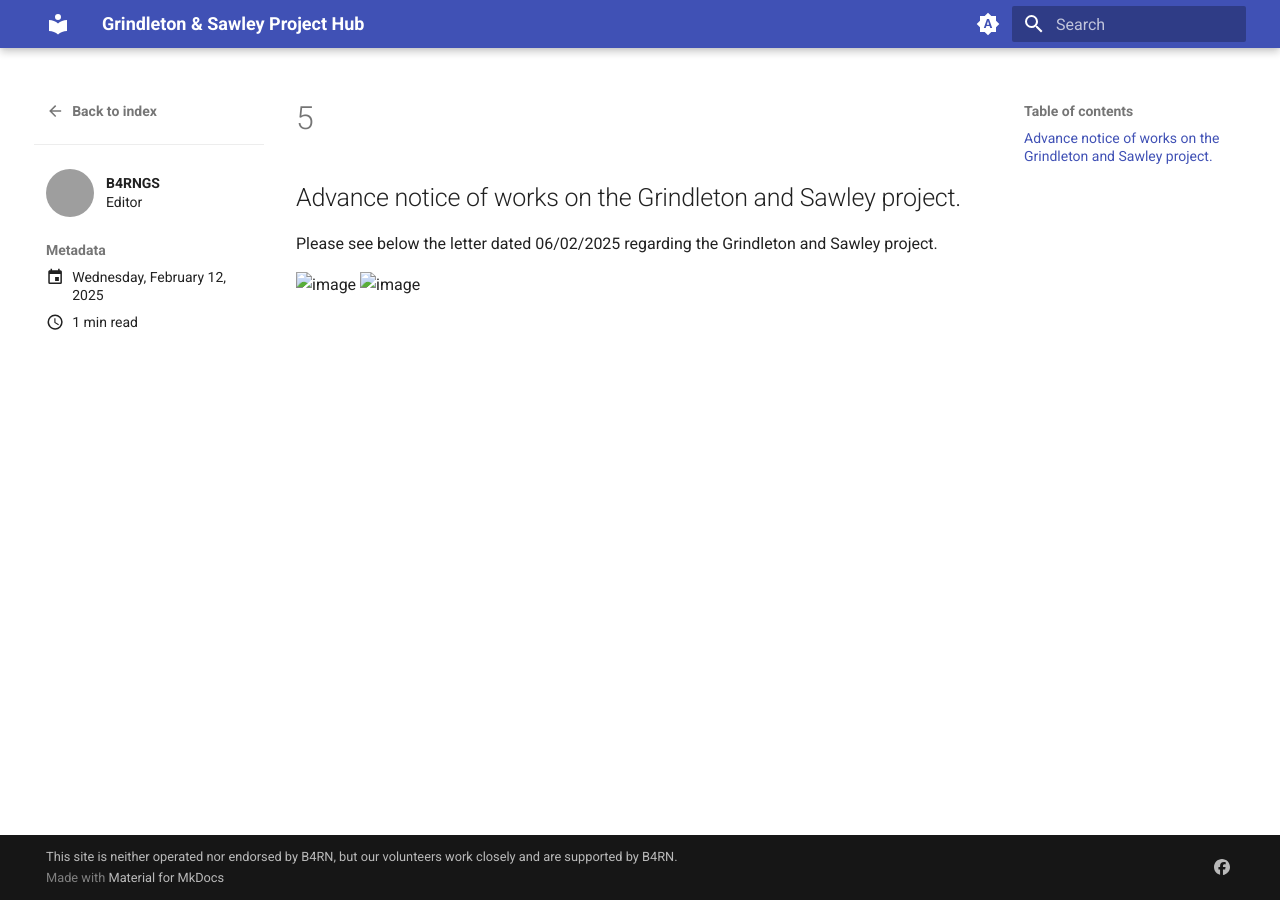
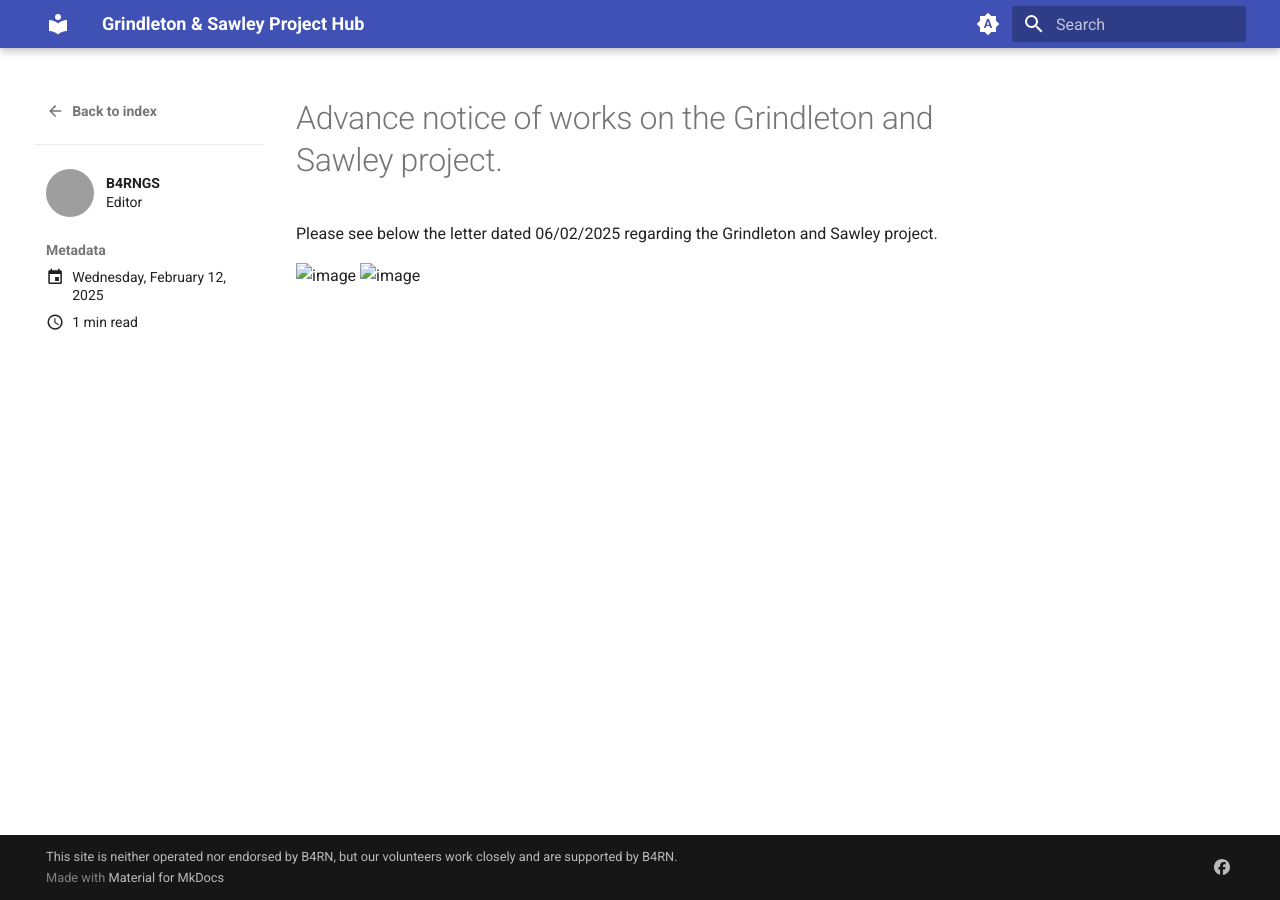
Before and after one commit to DJBenson/b4rngsdocs, an MkDocs documentation site: the page built from docs/news/posts/5.md, in a window 1280 px wide. Built offline with MkDocs 1.6.1 and Material for MkDocs 9.7.7, drawn with Linux system fonts in a browser that asks for light colours; grey boxes are pictures that could not be loaded.

Commit message:
Update 5.md

```diff
--- a/docs/news/posts/5.md
+++ b/docs/news/posts/5.md
@@ -5,7 +5,7 @@ authors:
   - b4rngs
 ---
 
-## Advance notice of works on the Grindleton and Sawley project.
+# Advance notice of works on the Grindleton and Sawley project.
 
 Please see below the letter dated 06/02/2025 regarding the Grindleton and Sawley project.
 
```
